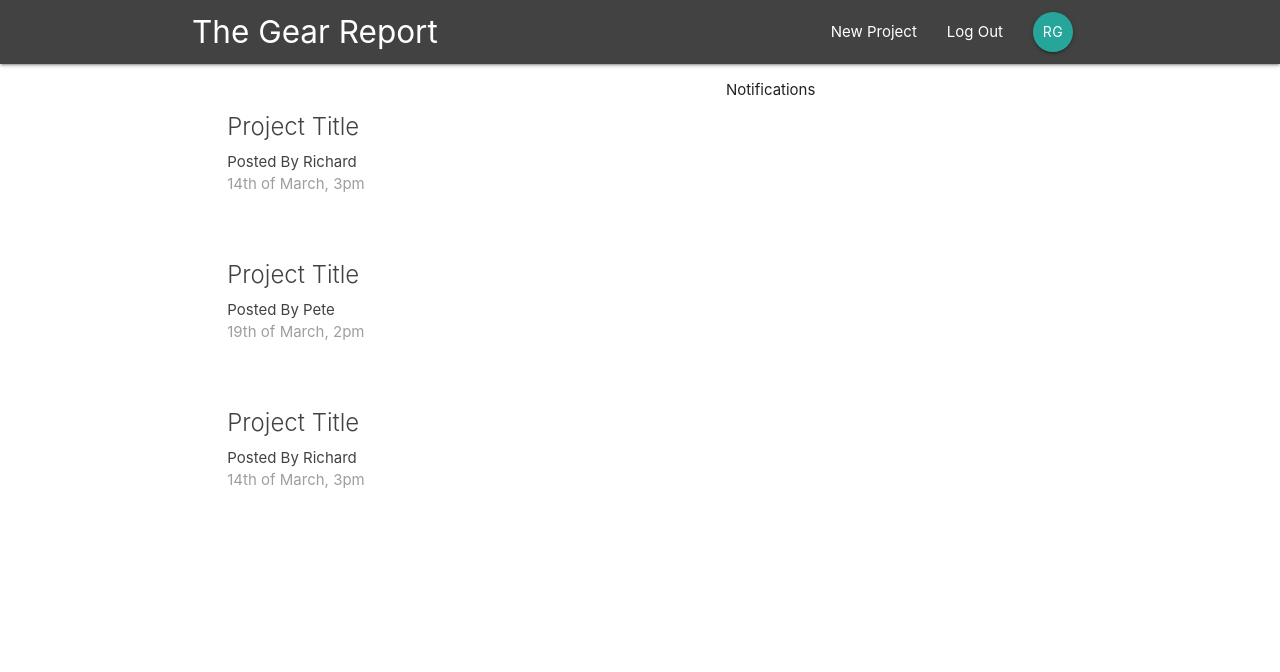
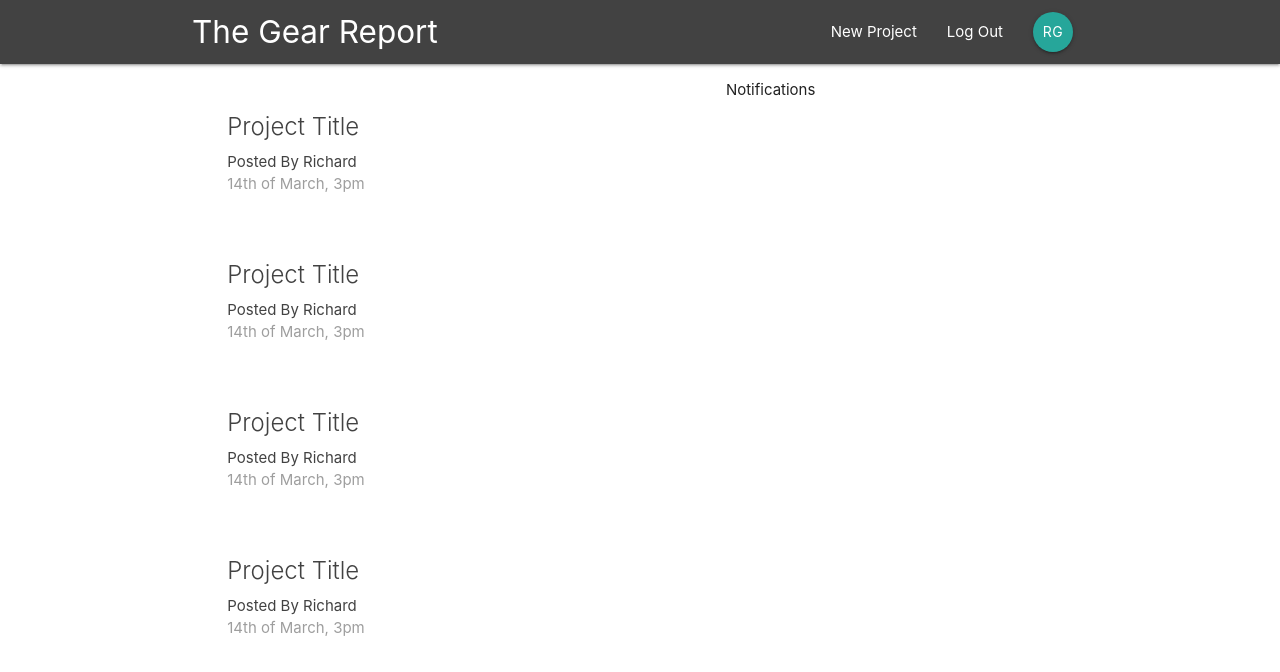
Before and after one commit to richard-graham/react-redux-firebase, a React (Create React App) app: page / in a window 1280 px wide. Shown: the top 672 px of the page. Built offline with nearby package versions, Linux system fonts and the light colour scheme.

Commit message:
made project summary module

```diff
--- a/src/components/projects/ProjectList.js
+++ b/src/components/projects/ProjectList.js
@@ -1,33 +1,13 @@
 import React from 'react'
+import ProjectSummary from './ProjectSummary'
 
 const ProjectList = () => {
   return (
     <div className='project-list section'>
-
-      <div className='card z-depth-0 project-summary'>
-        <div className='card-content grey-text text-darken-3'>
-          <span className='card-title'>Project Title</span>
-            <p>Posted By Richard</p>
-            <p className='grey-text'>14th of March, 3pm</p>
-        </div>
-      </div>
-
-      <div className='card z-depth-0 project-summary'>
-        <div className='card-content grey-text text-darken-3'>
-          <span className='card-title'>Project Title</span>
-            <p>Posted By Pete</p>
-            <p className='grey-text'>19th of March, 2pm</p>
-        </div>
-      </div>
-
-      <div className='card z-depth-0 project-summary'>
-        <div className='card-content grey-text text-darken-3'>
-          <span className='card-title'>Project Title</span>
-            <p>Posted By Richard</p>
-            <p className='grey-text'>14th of March, 3pm</p>
-        </div>
-      </div>
-
+      <ProjectSummary />
+      <ProjectSummary />
+      <ProjectSummary />
+      <ProjectSummary />
     </div>
   )
 }
--- a/src/components/projects/ProjectSummary.js
+++ b/src/components/projects/ProjectSummary.js
@@ -0,0 +1,15 @@
+import React from 'react'
+
+const ProjectSummary = () => {
+  return (
+    <div className='card z-depth-0 project-summary'>
+        <div className='card-content grey-text text-darken-3'>
+          <span className='card-title'>Project Title</span>
+            <p>Posted By Richard</p>
+            <p className='grey-text'>14th of March, 3pm</p>
+        </div>
+      </div>
+  )
+}
+
+export default ProjectSummary
```
